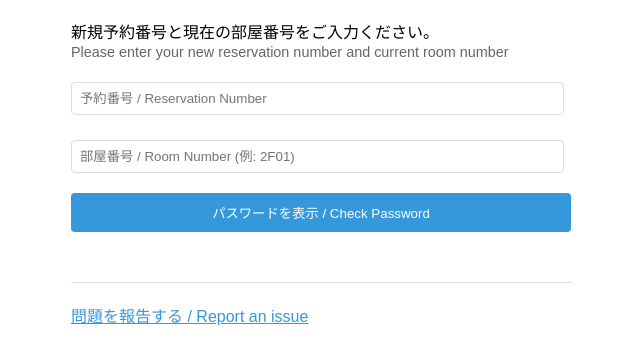
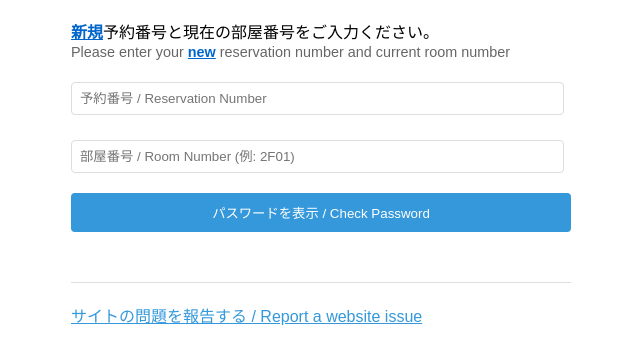
Before and after one commit to Nina-maker2003/Hostel-app, a website: page public/index.html in a window 1280 px wide. Shown: the part 575-938 px from the top of the page, without its empty margins (319-959 px from the left). Drawn offline with Linux system fonts and the light colour scheme.

Commit message:
Update:UIの微調整

```diff
--- a/public/index.html
+++ b/public/index.html
@@ -47,8 +47,8 @@
      <!-- 延泊パスワードセクション（新規追加） -->
      <div class="password-section">
       <h1>延泊パスワード<br><small>Extended Stay Password</small></h1>
-      <p>新規予約番号と現在の部屋番号をご入力ください。<br>
-      <small>Please enter your new reservation number and current room number</small></p>
+      <p><strong class="extend-link" onclick="changePage('extendStayPage')">新規</strong>予約番号と現在の部屋番号をご入力ください。<br>
+      <small>Please enter your <strong class="extend-link" onclick="changePage('extendStayPage')">new</strong> reservation number and current room number</small></p>
       <div class="form-group">
         <input type="text" id="extendPasswordReservation" placeholder="予約番号 / Reservation Number" autocomplete="off">
       </div>
@@ -65,7 +65,7 @@
 
     <!-- フィードバックフォーム -->
     <div class="feedback-container">
-      <span class="feedback-toggle" onclick="toggleFeedbackForm()">問題を報告する / Report an issue</span>
+      <span class="feedback-toggle" onclick="toggleFeedbackForm()">サイトの問題を報告する / Report a website issue </span>
       <div id="feedbackForm" style="display: none;">
         <h3>フィードバック / Feedback</h3>
         <div class="form-group">
--- a/public/styles.css
+++ b/public/styles.css
@@ -196,6 +196,16 @@ body {
     display: block;
   }
 
+  .extend-link {
+    color: #0066cc;
+    text-decoration: underline;
+    cursor: pointer;
+  }
+
+  .extend-link:hover {
+    color: #004080;
+  }
+
   /* リクエストページ用のスタイル */
   .request-buttons {
     display: grid;
@@ -231,6 +241,8 @@ body {
     cursor: pointer;
     text-decoration: underline;
   }
+
+
 
   /* 延泊予約ガイド用のスタイル */
   .extend-guide {
```
